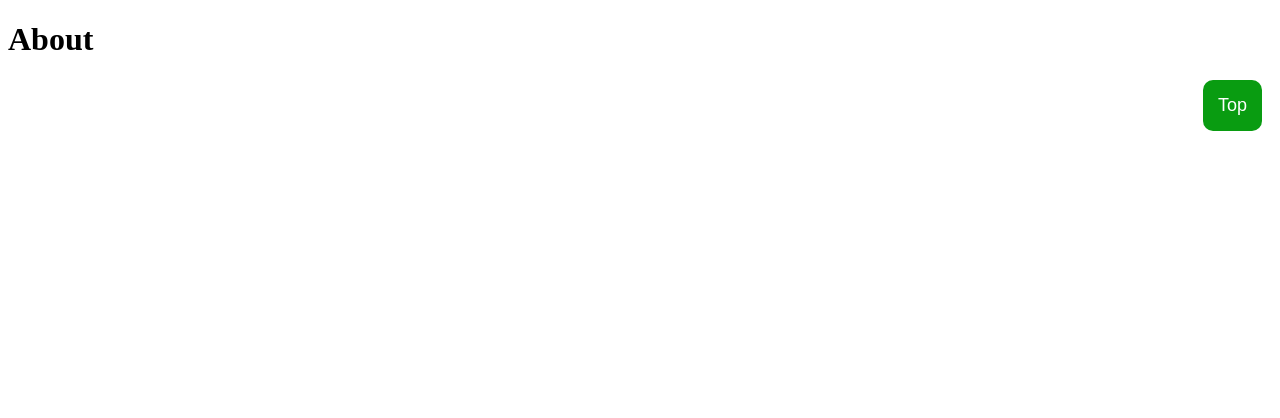
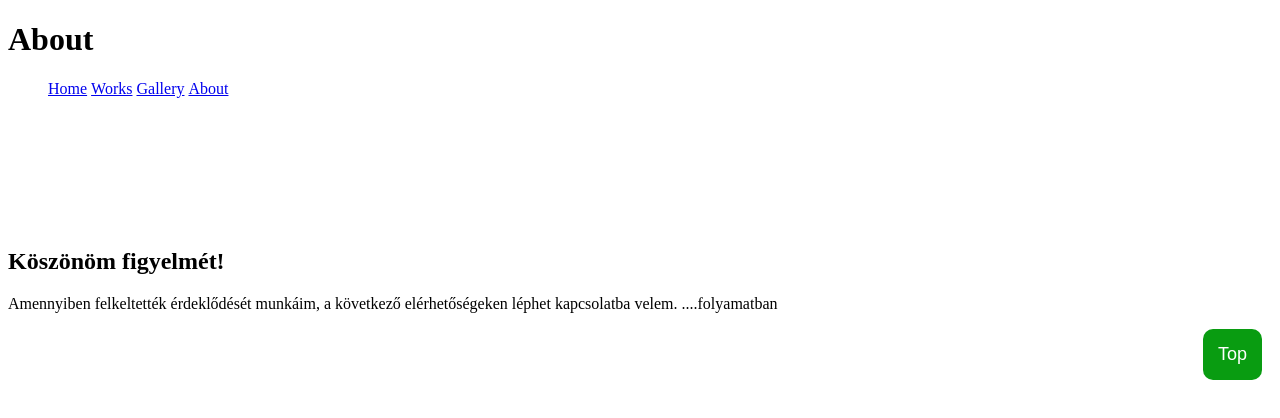
Before and after one commit to zsklari/project-html-001-about-site, a plain HTML site: page about.html in a window 1280 px wide. Drawn offline with Linux system fonts and the light colour scheme.

Commit message:
index finished

```diff
--- a/about.html
+++ b/about.html
@@ -11,14 +11,24 @@
     <header>
     <h1 id="home">About</h1>
     </header>
-    <nav>
-
+    <nav id="menu">
+        <div class="navbar">
+            <ul>
+                <li><a href="index.html">Home</a></li>
+                <li><a href="works.html">Works</a></li>
+                <li><a href="gallery.html">Gallery</a></li>
+                <li><a href="#">About</a></li>
+            </ul>
+        </div>
     </nav>
     <main>
 
     </main>
     <section>
-
+        <div class="finish">
+            <h2>Köszönöm figyelmét!</h2>
+            <p>Amennyiben felkeltették érdeklődését munkáim, a következő elérhetőségeken léphet kapcsolatba velem. ....folyamatban</p>
+        </div>
     </section>
     <footer>
         <a href="#home">
--- a/assets/css/style.css
+++ b/assets/css/style.css
@@ -29,3 +29,11 @@ img {
   width: 30vw;
   margin: 3rem;
 }
+
+li {
+  display: inline;
+}
+
+.finish {
+  margin-top: 150px;
+}
```
Also changed, not shown: gallery.html (+13 -3 lines), index.html (+4 -5 lines), works.html (+13 -3 lines).
